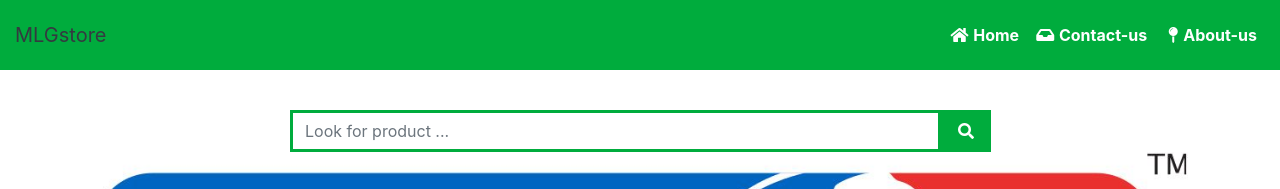
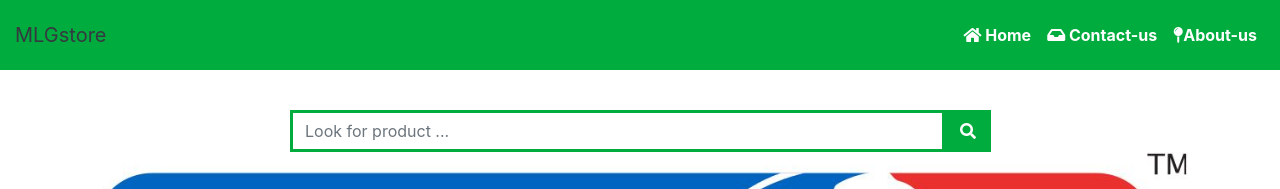
Before and after one commit to SuicV/SuicV.github.io, a plain HTML site: page MLGstore/index.html in a window 1280 px wide. Shown: the top 189 px of the page. Drawn offline with Linux system fonts and the light colour scheme; files whose address does not match are found by name.

Commit message:
Update index.html

```diff
--- a/MLGstore/index.html
+++ b/MLGstore/index.html
@@ -7,7 +7,7 @@
 			<!-- STYLESHEET -->
 			<link rel="stylesheet" href="../Type it/css/bootstrap/bootstrap-grid.min.css"/>
 			<link rel="stylesheet" href="../Type it/css/bootstrap/bootstrap.min.css"/>
-			<link rel="stylesheet" href="../Type it/css/font-awsome/css/fontawesome-all.min.css"/>
+			<link rel="stylesheet" href="../Type it/css/font-awesome/css/fontawesome-all.min.css"/>
 			<link rel="stylesheet" type="text/css" href="css.css" />
 		</head>
 		<body>
```
